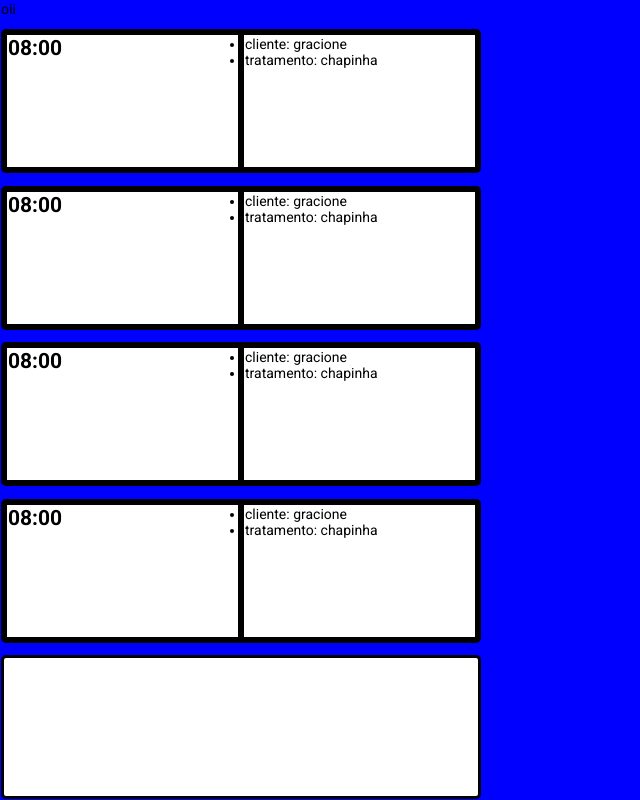
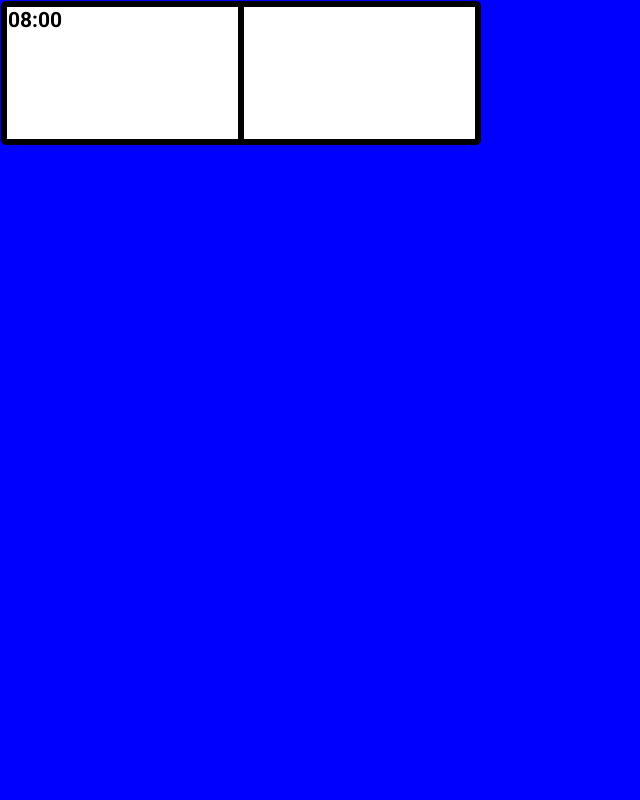
Before and after one commit to gracione/cardReactJs, a React (Create React App) app: page / in a window 1280 px wide. Shown: the whole page, without its empty margins (0-640 px from the left). Built offline with nearby package versions, Linux system fonts and the light colour scheme.

Commit message:
passando vetor

```diff
--- a/src/App.tsx
+++ b/src/App.tsx
@@ -1,37 +1,20 @@
 import React from 'react';
-import Card from './Card';
+import Card from './components/card/Card';
 import './global.css';
 import { Cartao, Container } from './styles';
 
 function App() {
+  let dadosCard = {
+    "cliente" : "carlos",
+    "funcionario" : "pedro",
+    "tratamento" : "hidra",
+    "telefone" : "999998"
+  };
+
+  console.log(dadosCard);
   return (
     <Container>
-      <Card variavel="12dsd" ></Card>
-      <Cartao><div className='dados-horario'><h2>08:00</h2></div><div className='dados-usuario' >
-        <ul>
-          <li>cliente: gracione</li>
-          <li>tratamento: chapinha</li>
-          </ul>
-        </div></Cartao>
-      <Cartao><div className='dados-horario'><h2>08:00</h2></div><div className='dados-usuario' >
-        <ul>
-          <li>cliente: gracione</li>
-          <li>tratamento: chapinha</li>
-          </ul>
-        </div></Cartao>
-      <Cartao><div className='dados-horario'><h2>08:00</h2></div><div className='dados-usuario' >
-        <ul>
-          <li>cliente: gracione</li>
-          <li>tratamento: chapinha</li>
-          </ul>
-        </div></Cartao>
-      <Cartao><div className='dados-horario'><h2>08:00</h2></div><div className='dados-usuario' >
-        <ul>
-          <li>cliente: gracione</li>
-          <li>tratamento: chapinha</li>
-          </ul>
-        </div></Cartao>
-      <Cartao></Cartao>
+      <Card dados={dadosCard} ></Card>
     </Container>
   );
 }
--- a/src/Card.tsx
+++ /dev/null
@@ -1,13 +0,0 @@
-import './global.css';
-
-interface tipoDeDados {
-	variavel: string;
-}
-
-function Card({variavel}:tipoDeDados) {
-  return (
-    <>
-    oii</>
-  );
-}
-export default Card;
--- /dev/null
+++ b/src/components/card/Card.tsx
@@ -0,0 +1,22 @@
+import { Cartao } from "./style";
+
+interface tipoDeDados {
+  dados: string[];
+}
+
+function Card({ dados }: tipoDeDados) {
+
+  return (
+    <>
+      <Cartao><div className='dados-horario'><h2>08:00</h2></div><div className='dados-usuario' >
+        <ul>
+        </ul>
+      </div></Cartao>
+    </>
+  );
+//  <li>cliente: {cliente}</li>
+//  <li>funcionario : {funcionario}</li>
+//  <li>tratamento : {tratamento}</li>
+//  <li>telefone : {telefone}</li>
+}
+export default Card;
--- /dev/null
+++ b/src/components/card/style.ts
@@ -0,0 +1,40 @@
+import styled from "styled-components"
+
+export const Container = styled.div`
+    width:100%;
+    height:100vh;
+    background:blue;
+
+    display:flex;
+    flex-direction: column;
+    justify-content: space-between;
+    padding:1px;
+    `;
+export const Cartao = styled.div`
+    width:60vh;
+    height:18vh;
+    background:white;
+    border:solid;
+    border-radius:5px;
+
+    display:flex;
+    justify-content: space-between;
+    .dados-horario{
+        width:50%;
+        border:solid;
+        display:flex;
+
+        flex-direction: column;
+        justify-content: space-between;
+        padding:1px;
+        }
+    .dados-usuario{
+        width:50%;
+        border:solid;
+
+        display:flex;
+        flex-direction: column;
+        justify-content: space-between;
+        padding:1px;
+        }
+    `;
```
